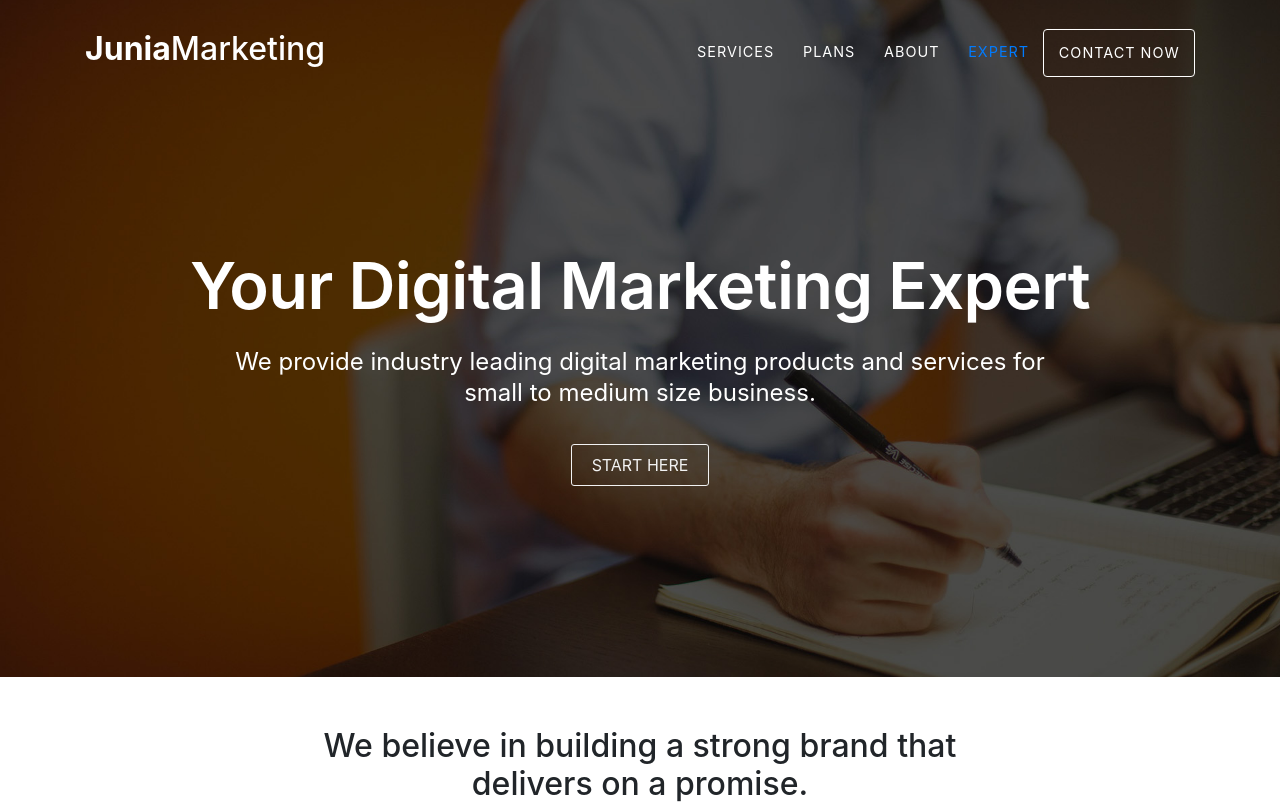
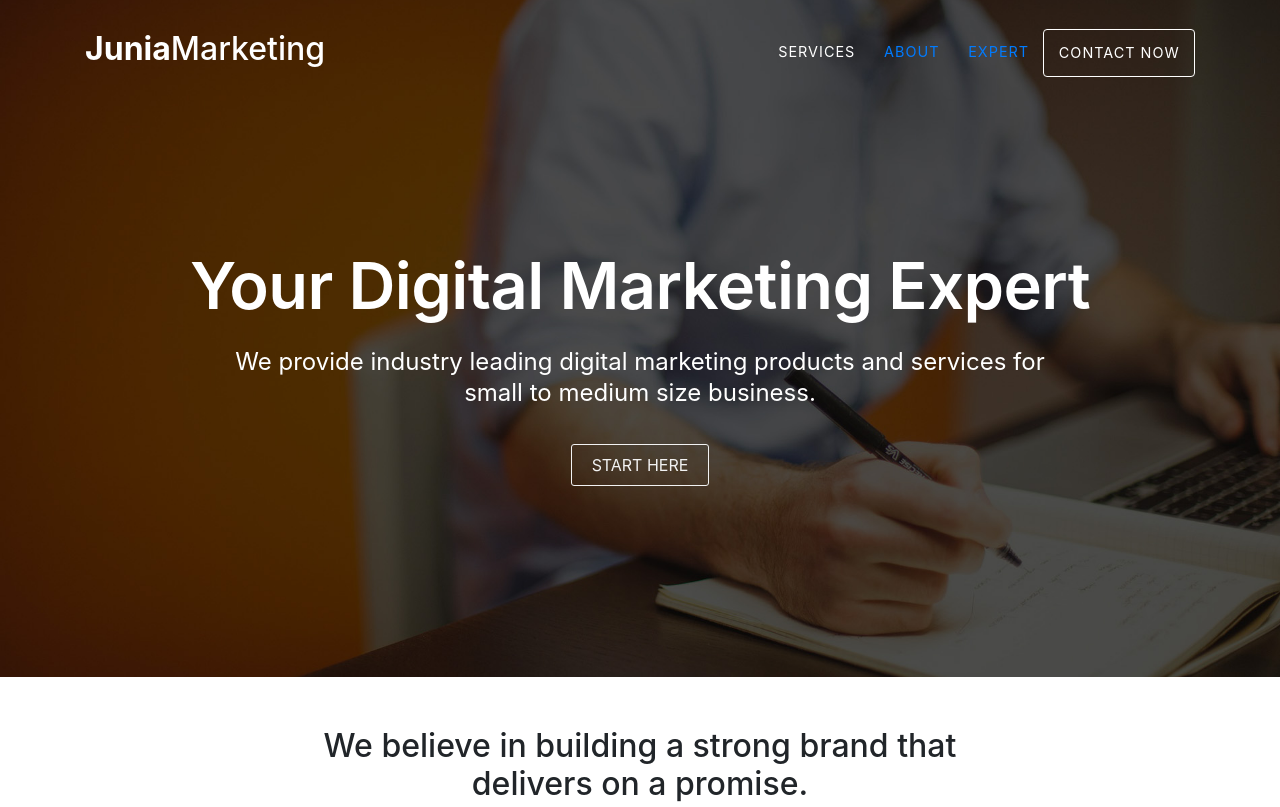
Before and after one commit to raulghiurau/fullpageRG, a website with bundled scripts: page index.html in a window 1280 px wide. Shown: the top 807 px of the page. Built offline with nearby package versions, Linux system fonts and the light colour scheme; a web font is replaced by a local one.

Commit message:
update the about page

```diff
--- a/index.html
+++ b/index.html
@@ -54,11 +54,11 @@
             <!-- <li class="nav-item">
               <a class="nav-link js-scroll-trigger" href="#portfolio">Projects</a>
             </li> -->
+           <!--  <li class="nav-item">
+              <a class="nav-link js-scroll-trigger" href="#plans">Plans</a>
+            </li> -->
             <li class="nav-item">
-              <a class="nav-link js-scroll-trigger" href="#plans">Plans</a>
-            </li>
-            <li class="nav-item">
-              <a class="nav-link" href="about.html">About</a>
+              <a class="nav-link" href="#team">About</a>
             </li>
             <li class="nav-item">
               <a class="nav-link js-scroll-trigger" href="#team">Expert</a>
```
